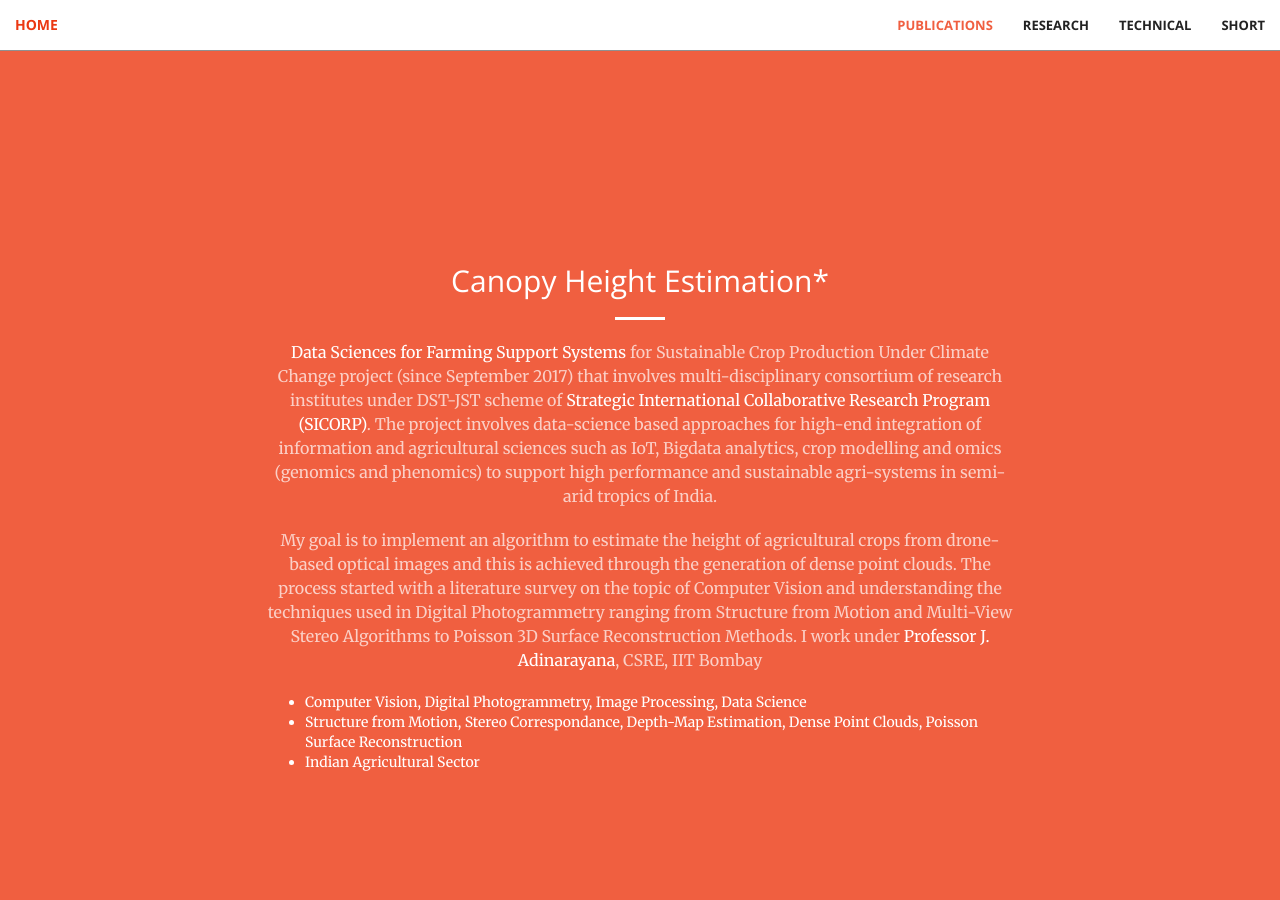
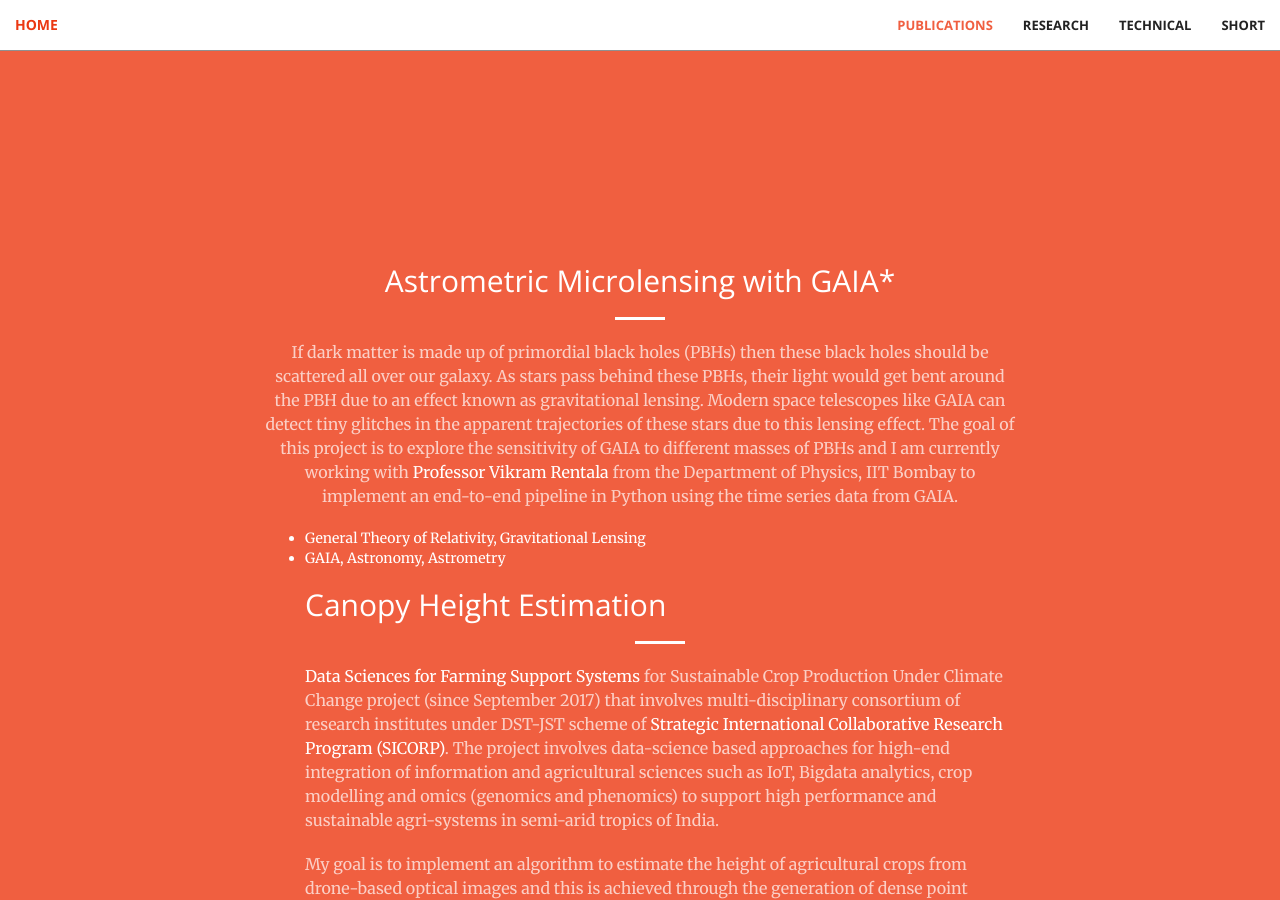
Before and after one commit to aravindbharathi/aravindbharathi.github.io, a Jekyll site: the page projects/index.html, which Jekyll copies as it is, in a window 1280 px wide and 900 px high, scrolled down 1092 px. Built offline with Jekyll 4.4.1, drawn with Linux system fonts in a browser that asks for light colours.

Commit message:
Update index.html

```diff
--- a/projects/index.html
+++ b/projects/index.html
@@ -177,7 +177,20 @@
         <div class="container">
             <div class="row">
                 <div class="col-lg-8 col-lg-offset-2 text-center">
-                    <h2 class="section-heading">Canopy Height Estimation*</h2>
+                    <h2 class="section-heading">Astrometric Microlensing with GAIA*</h2>
+                    <hr class="light">
+                    <p class="text-faded">
+                      If dark matter is made up of primordial black holes (PBHs) then these black holes should be scattered all over our galaxy. As stars pass behind these PBHs,
+                      their light would get bent around the PBH due to an effect known as gravitational lensing.
+                      Modern space telescopes like GAIA can detect tiny glitches in the apparent trajectories of these stars due to this lensing effect.
+                      The goal of this project is to explore the sensitivity of GAIA to different masses of PBHs and I am currently working with <a href=
+                      https://www.phy.iitb.ac.in/en/employee-profile/vikram-rentala" target="_blank">Professor Vikram Rentala</a> from the Department of Physics, IIT Bombay
+                      to implement an end-to-end pipeline in Python using the time series data from GAIA.
+                      <ul align = "left">
+                        <li>General Theory of Relativity, Gravitational Lensing</li>
+                        <li>GAIA, Astronomy, Astrometry</li>
+                    </p>
+                    <h2 class="section-heading">Canopy Height Estimation</h2>
                     <hr class="light">
                     <p class="text-faded">
                       <a href="https://www.u-tokyo.ac.jp/adm/fsi/en/projects/sdgs/projects_00027.html" target="_blank">Data Sciences for Farming Support Systems</a> for Sustainable Crop Production Under Climate Change project (since September 2017) that involves multi-disciplinary
```
